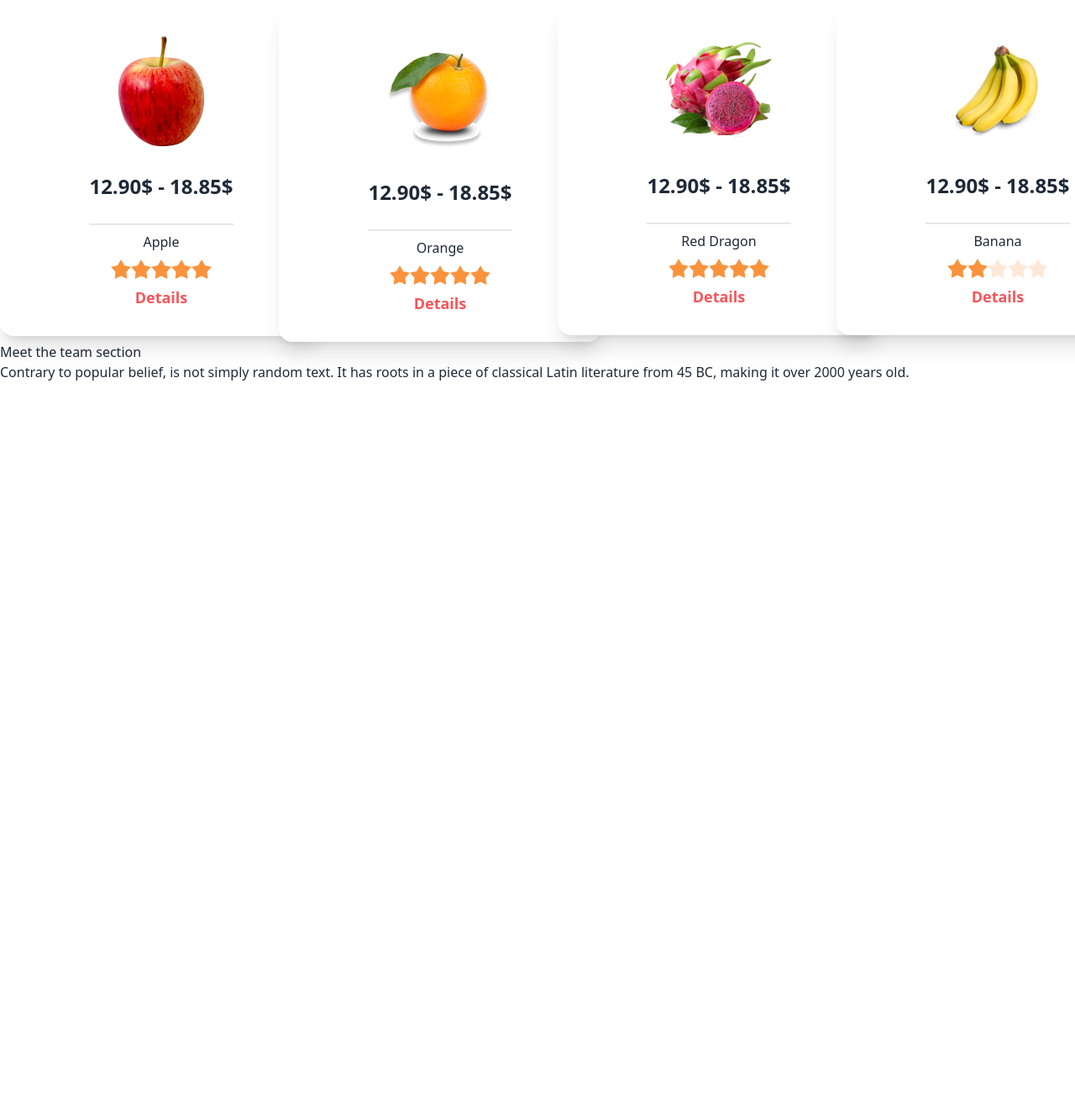
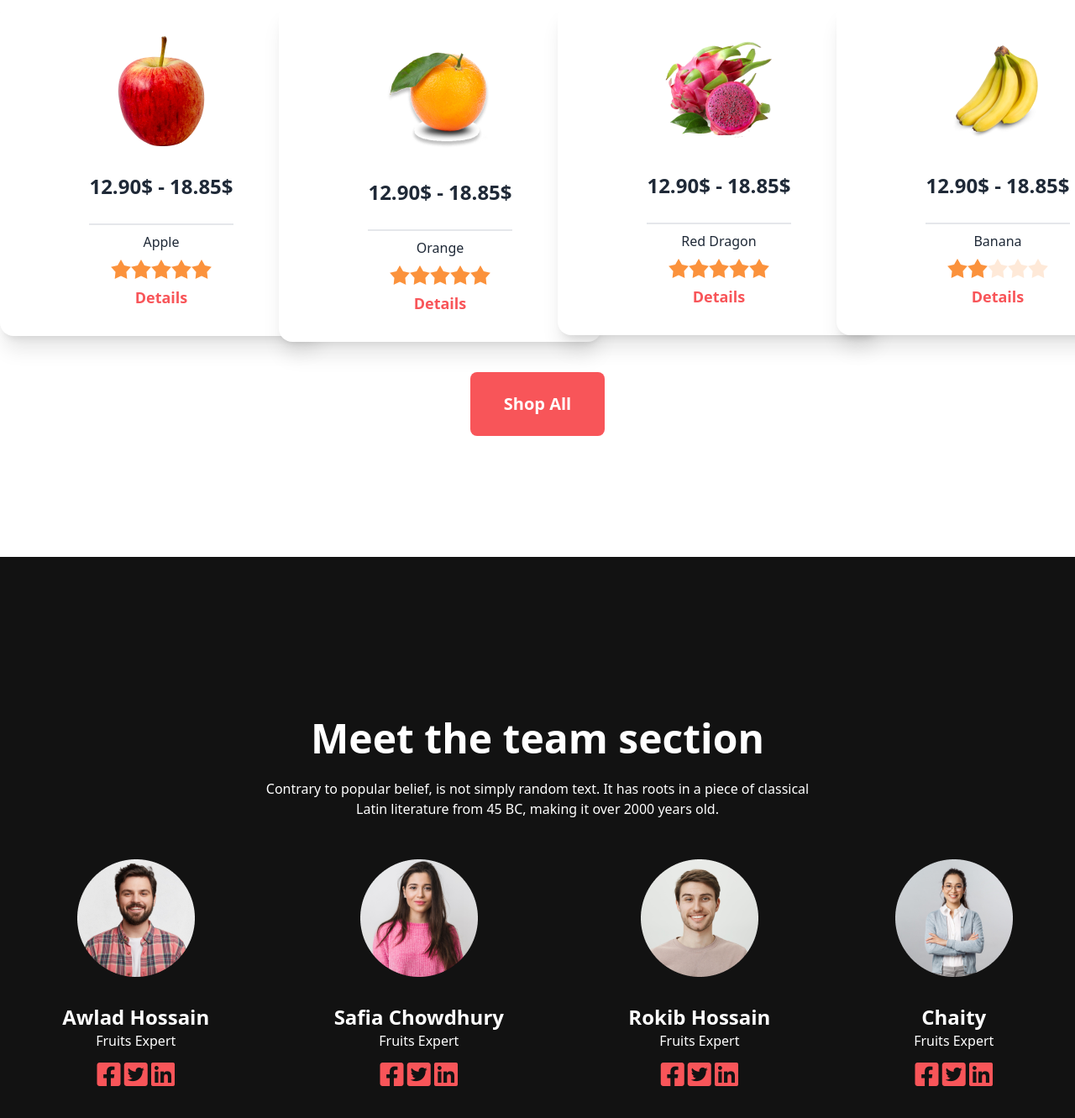
Before and after one commit to azizulislam74/Fruit-brust, a plain HTML site: page index.html in a window 1280 px wide. Shown: the part 1199-2530 px from the top of the page at 84% size. Before the commit the page ends 1654 px from the top, so only its background shows below. Drawn offline with nearby package versions, Linux system fonts and the light colour scheme.

Commit message:
done done

```diff
--- a/index.html
+++ b/index.html
@@ -8,6 +8,8 @@
     <link rel="preconnect" href="https://fonts.gstatic.com" crossorigin>
     <link href="https://fonts.googleapis.com/css2?family=Lato:ital,wght@0,100;0,300;0,400;0,700;0,900;1,100;1,300;1,400;1,700;1,900&family=Open+Sans:wght@400;600;800&family=Poppins:wght@500&family=Work+Sans:ital,wght@0,100;0,200;0,300;0,400;0,500;0,600;0,700;0,800;0,900;1,100;1,200;1,300;1,400;1,500;1,600;1,700;1,800;1,900&display=swap" rel="stylesheet">
     <link href="https://cdn.jsdelivr.net/npm/daisyui@3.4.0/dist/full.css" rel="stylesheet" type="text/css" />
+    <!-- font-awesome -->
+    <link rel="stylesheet" href="https://cdnjs.cloudflare.com/ajax/libs/font-awesome/6.4.0/css/all.min.css" integrity="sha512-iecdLmaskl7CVkqkXNQ/ZH/XLlvWZOJyj7Yy7tcenmpD1ypASozpmT/E0iPtmFIB46ZmdtAc9eNBvH0H/ZpiBw==" crossorigin="anonymous" referrerpolicy="no-referrer" />
     <style>
       .font-color {
         font-family: 'Lato', sans-serif;
@@ -342,17 +344,81 @@
           </div>
         </div>
       </div>
+      <div class="text-center mt-9">
+        <button class=" px-10 py-6  bg-[#F85559] rounded-lg font-extrabold text-xl text-white">Shop All</button>
+      </div>
 
       </section>
 
       <!-- Meet the team section -->
-      <section>
-        <div>
-          <div>
-            <h3>Meet the team section</h3>
-            <p>Contrary to popular belief, is not simply random text. It has roots in a piece of classical Latin literature from 45 BC, making it over 2000 years old.</p>
-          </div>
-          <div></div>
+      <section class="container mx-auto mt-36 bg-[#121212] ">
+        <div class="items-center text-center pt-48">
+          <h3 class="text-5xl font-extrabold text-white pb-6">Meet the team section</h3>
+          <p class="text-base font-medium text-white pb-12 ">Contrary to popular belief, is not simply random text. It has roots in a   piece of classical <br>
+           Latin literature from 45 BC, making it over 2000 years old.</p>
+        </div>
+        <div class="flex justify-around items-center pb-32  ">
+
+            <div>
+              <div class="flex flex-col items-center">
+                <!-- member photos -->
+                <img class="pb-8" src="./images/member1.png" alt="">
+                <h3 class="text-2xl font-bold text-white">Awlad Hossain</h3>
+                <p class="text-base font-medium text-white">Fruits Expert</p>
+                <!-- icon -->
+                <div class="pt-4">
+                  <i class="fa-brands fa-square-facebook fa-2xl"  style="color: #F85559;"></i>
+                <i class="fa-brands fa-square-twitter fa-2xl " style="color: #F85559;"></i>
+                <i class="fa-brands fa-linkedin fa-2xl" style="color: #F85559;"></i>
+                </div>
+              </div>
+            </div>
+            <!-- Member two -->
+            <div>
+              <div class="flex flex-col items-center">
+                <!-- member photos -->
+                <img class="pb-8" src="./images/member2.png" alt="">
+                <h3 class="text-2xl font-bold text-white">Safia Chowdhury</h3>
+                <p class="text-base font-medium text-white">Fruits Expert</p>
+                <!-- icon -->
+                <div class="pt-4">
+                  <i class="fa-brands fa-square-facebook fa-2xl"  style="color: #F85559;"></i>
+                <i class="fa-brands fa-square-twitter fa-2xl " style="color: #F85559;"></i>
+                <i class="fa-brands fa-linkedin fa-2xl" style="color: #F85559;"></i>
+                </div>
+              </div>
+            </div>
+            <!-- member three -->
+            <div>
+              <div class="flex flex-col items-center">
+                <!-- member photos -->
+                <img class="pb-8" src="./images/member3.png" alt="">
+                <h3 class="text-2xl font-bold text-white">Rokib Hossain</h3>
+                <p class="text-base font-medium text-white">Fruits Expert</p>
+                <!-- icon -->
+                <div class="pt-4">
+                  <i class="fa-brands fa-square-facebook fa-2xl"  style="color: #F85559;"></i>
+                <i class="fa-brands fa-square-twitter fa-2xl " style="color: #F85559;"></i>
+                <i class="fa-brands fa-linkedin fa-2xl" style="color: #F85559;"></i>
+                </div>
+              </div>
+            </div>
+            <!-- Member Four -->
+
+            <div>
+              <div class="flex flex-col items-center">
+                <!-- member photos -->
+                <img class="pb-8" src="./images/member4.png" alt="">
+                <h3 class="text-2xl font-bold text-white">Chaity</h3>
+                <p class="text-base font-medium text-white">Fruits Expert</p>
+                <!-- icon -->
+                <div class="pt-4">
+                  <i class="fa-brands fa-square-facebook fa-2xl"  style="color: #F85559;"></i>
+                <i class="fa-brands fa-square-twitter fa-2xl " style="color: #F85559;"></i>
+                <i class="fa-brands fa-linkedin fa-2xl" style="color: #F85559;"></i>
+                </div>
+              </div>
+            </div>
         </div>
       </section>
     </main>
```
Also changed, not shown: icon/facebook 1.svg (added), icon/linkedin 1.svg (added), icon/twitter 1.svg (added).
